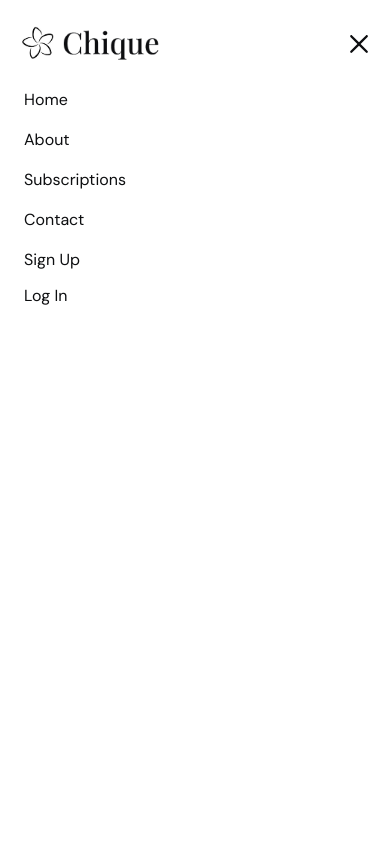
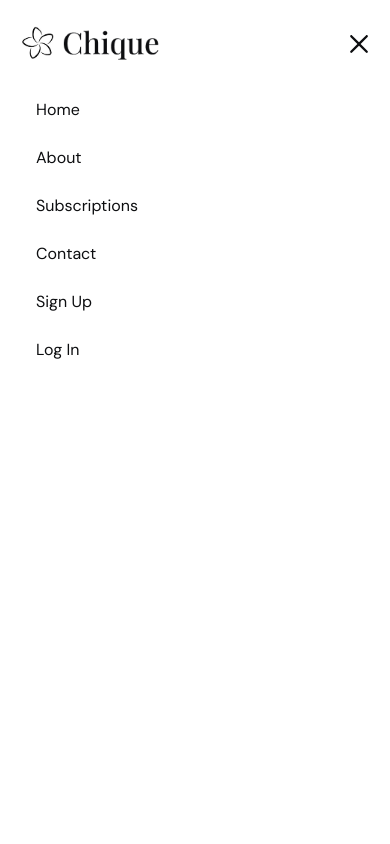
Before and after one commit to Webgenius0/chique, a Next.js app: page / in a window 390 px wide. Both pictures are taken after a click on the button "Toggle menu". Shown: the top 844 px of the page. Built offline with nearby package versions, Linux system fonts and the light colour scheme; a web font is replaced by a local one; what @ant-design/nextjs-registry would draw is missing.

Commit message:
completed

```diff
--- a/components/shared/MobileSideBar.jsx
+++ b/components/shared/MobileSideBar.jsx
@@ -1,4 +1,4 @@
-"use client"
+"use client";
 import { motion, AnimatePresence } from "framer-motion";
 import { RxCross2 } from "react-icons/rx";
 import Logo from "../common/Logo";
@@ -39,23 +39,49 @@ const MobileSideBar = ({ toggleSidebar, isOpen }) => {
                 </button>
               </div>
               {/* mobile navigation items */}
-                            <div className="flex flex-col space-y-4 px-2">
-                                <Link href="/" onClick={toggleSidebar}>
+              <div className="flex flex-col space-y-1 px-2">
+                <Link
+                  href="/"
+                  onClick={toggleSidebar}
+                  className="hover:bg-primary-dark max-w-40 rounded-lg py-2.5 px-3 hover:text-white"
+                >
                   Home
                 </Link>
-                                <Link href="/#about" onClick={toggleSidebar}>
+                <Link
+                  href="/#about"
+                  onClick={toggleSidebar}
+                  className="hover:bg-primary-dark max-w-40 rounded-lg py-2.5 px-3 hover:text-white"
+                >
                   About
                 </Link>
-                                <Link href="/#subscriptions" onClick={toggleSidebar}>
+                <Link
+                  href="/#subscriptions"
+                  onClick={toggleSidebar}
+                  className="hover:bg-primary-dark max-w-40 rounded-lg py-2.5 px-3 hover:text-white"
+                >
                   Subscriptions
                 </Link>
-                                <Link href="/contact" onClick={toggleSidebar}>
+                <Link
+                  href="/contact"
+                  onClick={toggleSidebar}
+                  className="hover:bg-primary-dark max-w-40 rounded-lg py-2.5 px-3 hover:text-white"
+                >
                   Contact
                 </Link>
-                                <div className="md:hidden flex flex-col sm:gap-5 gap-3 justify-end items-start shrink-0">
-                                    <Link href={"/auth/sign-up"}>Sign Up</Link>
-                                    <Link href={"/auth/sign-in"}>Log In</Link>
-                                </div>
+                <Link
+                  href={"/auth/sign-up"}
+                  onClick={toggleSidebar}
+                  className="hover:bg-primary-dark max-w-40 rounded-lg py-2.5 px-3 hover:text-white"
+                >
+                  Sign Up
+                </Link>
+                <Link
+                  href={"/auth/sign-in"}
+                  onClick={toggleSidebar}
+                  className="hover:bg-primary-dark max-w-40 rounded-lg py-2.5 px-3 hover:text-white"
+                >
+                  Log In
+                </Link>
               </div>
             </motion.div>
 
@@ -71,9 +97,8 @@ const MobileSideBar = ({ toggleSidebar, isOpen }) => {
           </>
         )}
       </AnimatePresence>
+    </>
+  );
+};
 
-        </>
-    )
-}
-
-export default MobileSideBar
+export default MobileSideBar;
```
Lines whose indentation alone changed are shown as unchanged.
